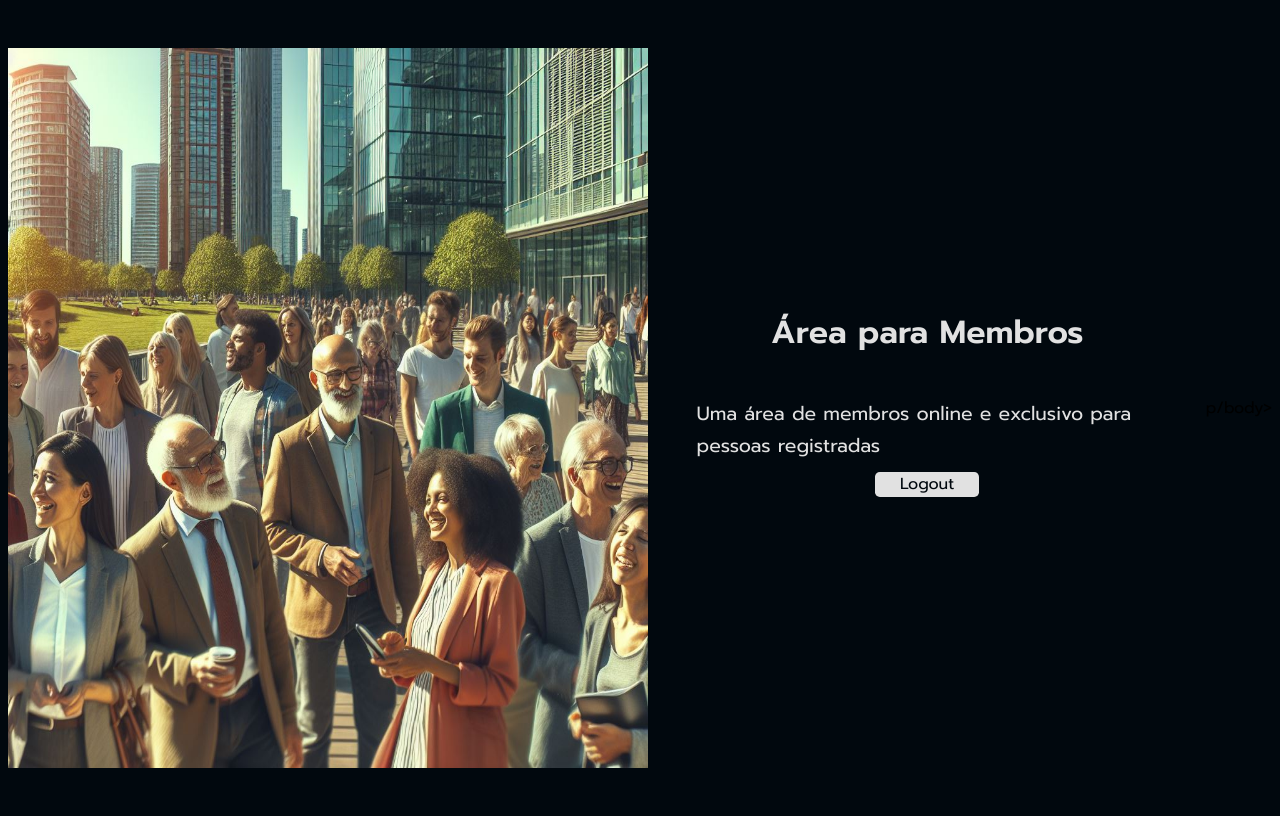
After one commit to Scalabrini17/tech-OAuth2.0, a Django app: page /members/ in a window 1280 px wide. The commit adds this page. Run offline with Django 5.2, Linux system fonts and the light colour scheme; the visitor is signed in with stand-in values (Sample User, id 1).

Commit message:
Last update for the project (probably calling it a day after this). GitHub OAuth is up and running!

```diff
--- a/tech/urls.py
+++ b/tech/urls.py
@@ -1,6 +1,7 @@
 from django.urls import path
-from tech.views import index
+from tech.views import index, members
 
 urlpatterns = [
-    path('', index, name='index')
+    path('', index, name='index'),
+    path('members/', members, name='members'),
 ]
--- a/tech/views.py
+++ b/tech/views.py
@@ -1,4 +1,9 @@
 from django.shortcuts import render
+from django.contrib.auth.decorators import login_required
 
 def index(request):
     return render(request, 'index.html')
+
+@login_required
+def members(request):
+    return render(request, 'members.html')
--- a/templates/index.html
+++ b/templates/index.html
@@ -16,7 +16,7 @@
         <h1>Autenticação com o OAuth2.0</h1>
         <div class="social-media">
             <div class="social-media-details">
-                <a href="">
+                <a href="http://localhost:8000/accounts/github/login/?process=login">
                     <img src="{% static 'assets/github.svg' %}" alt="Ícone para realizar a autenticação com o GitHub" class="social-media-icon">
                 </a>
             </div>
--- /dev/null
+++ b/templates/members.html
@@ -0,0 +1,25 @@
+{% load static %}
+<!DOCTYPE html>
+<html lang="pt-br">
+<head>
+    <meta charset="UTF-8">
+    <meta name="viewport" content="width=device-width, initial-scale=1.0">
+    <title>Tech | Membros</title>
+    <link rel="stylesheet" href="{% static 'index.css' %}">
+    <link rel="stylesheet" href="{% static 'members.css' %}">
+</head>
+<body>
+    <header>
+        <img src="{% static 'assets/member.jpeg' %}" alt="Imagem com varias pessoas felizes" class="logo">
+    </header>
+
+    <main>
+        <h1>Área para Membros</h1>
+        <p>Uma área de membros online e exclusivo para pessoas registradas</p>
+
+        <div class="logout-btn-container">
+            <a href="http://localhost:8000/accounts/logout" class="logout-btn">Logout</a>
+        </div>
+    </main>
+p/body>
+</html>
--- /dev/null
+++ b/templates/static/members.css
@@ -0,0 +1,25 @@
+:root {
+    --background-color: #01080E;
+    --offwhite: #E1E1E1;
+    --font-family: "Prompt", sans-serif;
+}
+
+.logout-btn-container {
+    display: flex;
+    justify-content: right;
+    align-items: center;
+}
+
+.logout-btn {
+    text-decoration: none;
+    background-color: var(--offwhite);
+    color: var(--background-color);
+    border-radius: 0.3rem;
+    width: 6.5rem;
+    height: 1.6rem;
+    font-weight: 400;
+    font-size: 1rem;
+    line-height: 1.6rem;
+    text-align: center;
+    margin-bottom: 2rem;
+}
```
Also changed, not shown: setup/settings.py (+8 -0 lines).
